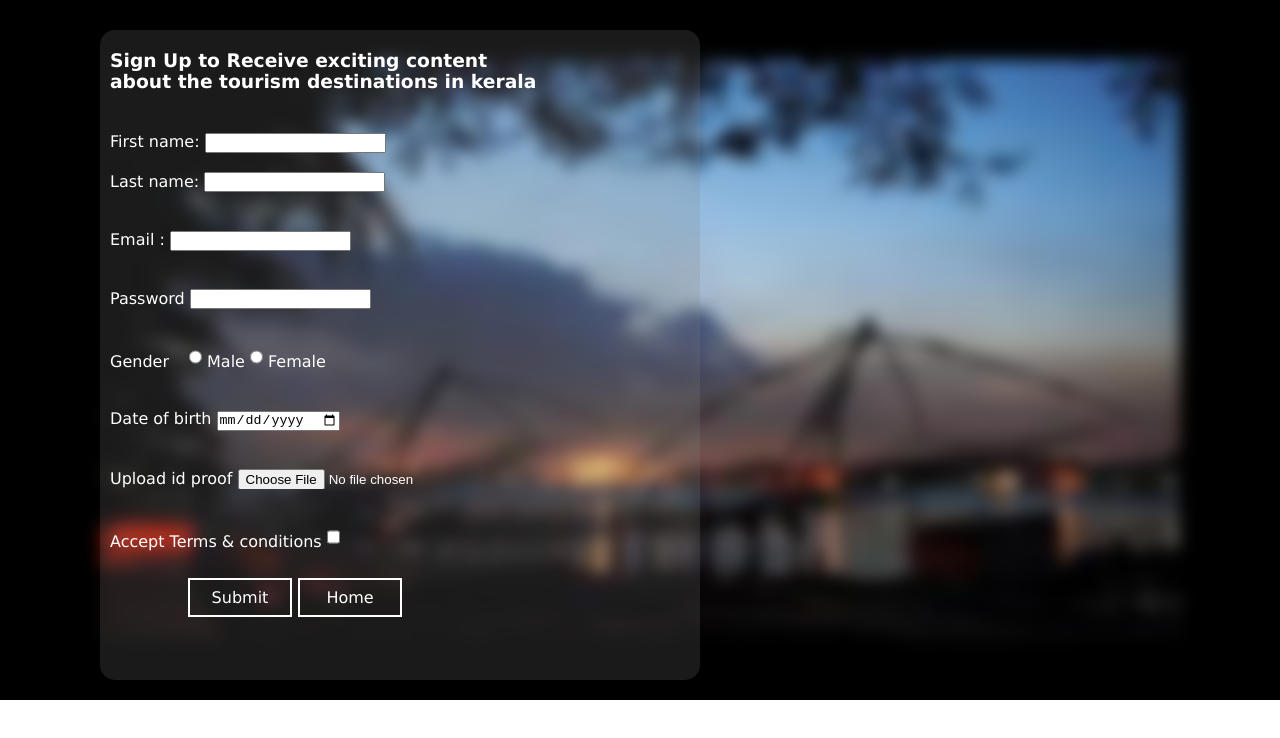
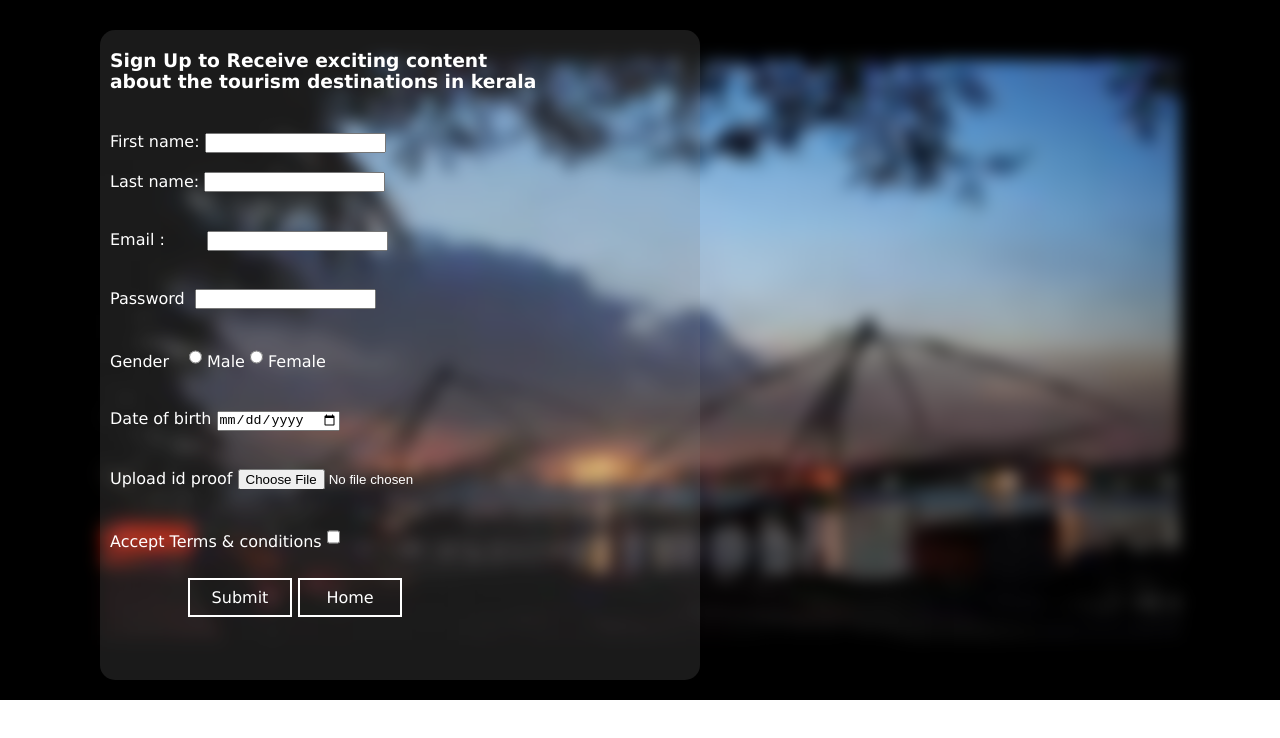
Before and after one commit to Abhinav-bM/Blissfull-journey, a plain HTML site: page form.html in a window 1280 px wide. Drawn offline with Linux system fonts and the light colour scheme.

Commit message:
Update form.html

```diff
--- a/form.html
+++ b/form.html
@@ -74,11 +74,11 @@
             color: white;
             text-decoration: none;
         }
-        #space{
-            margin-right: 15px;
+        #input-pass{
+            margin-left: 5px;
         }
-        #space-1{
-            margin-right: 5px;
+        #input-email{
+            margin-left: 37px;
         }
     </style>
 
```
